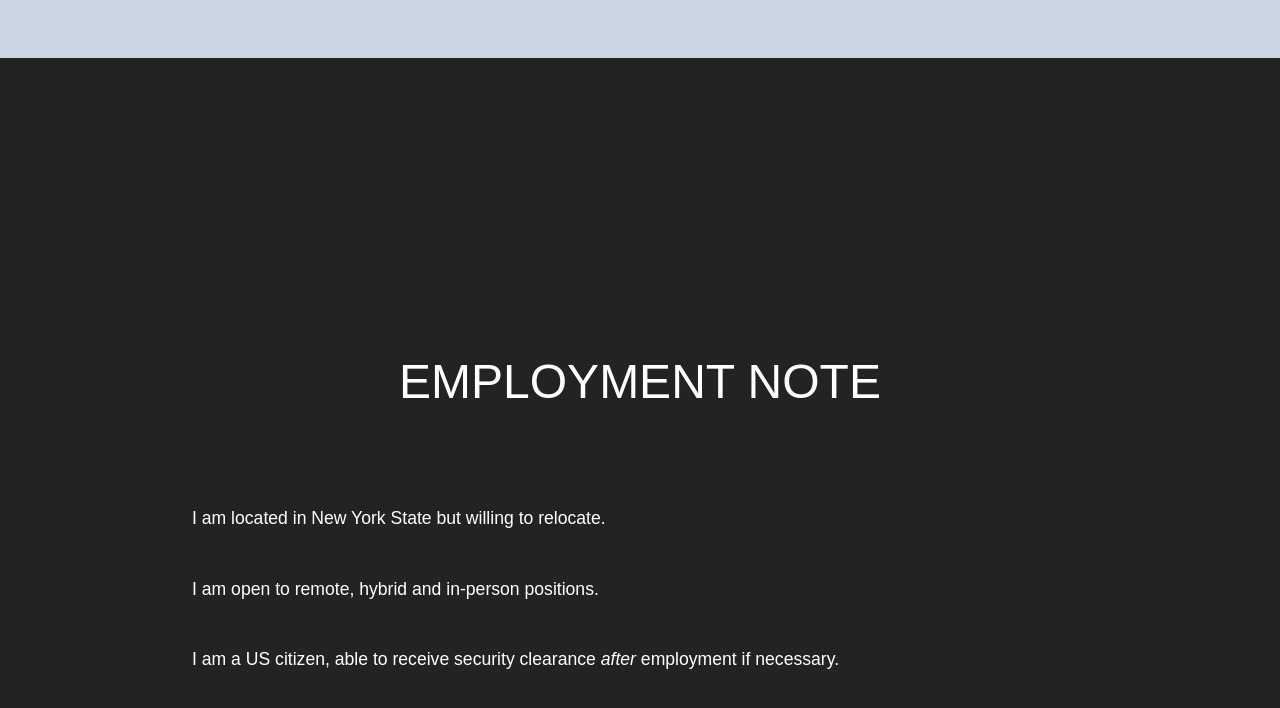
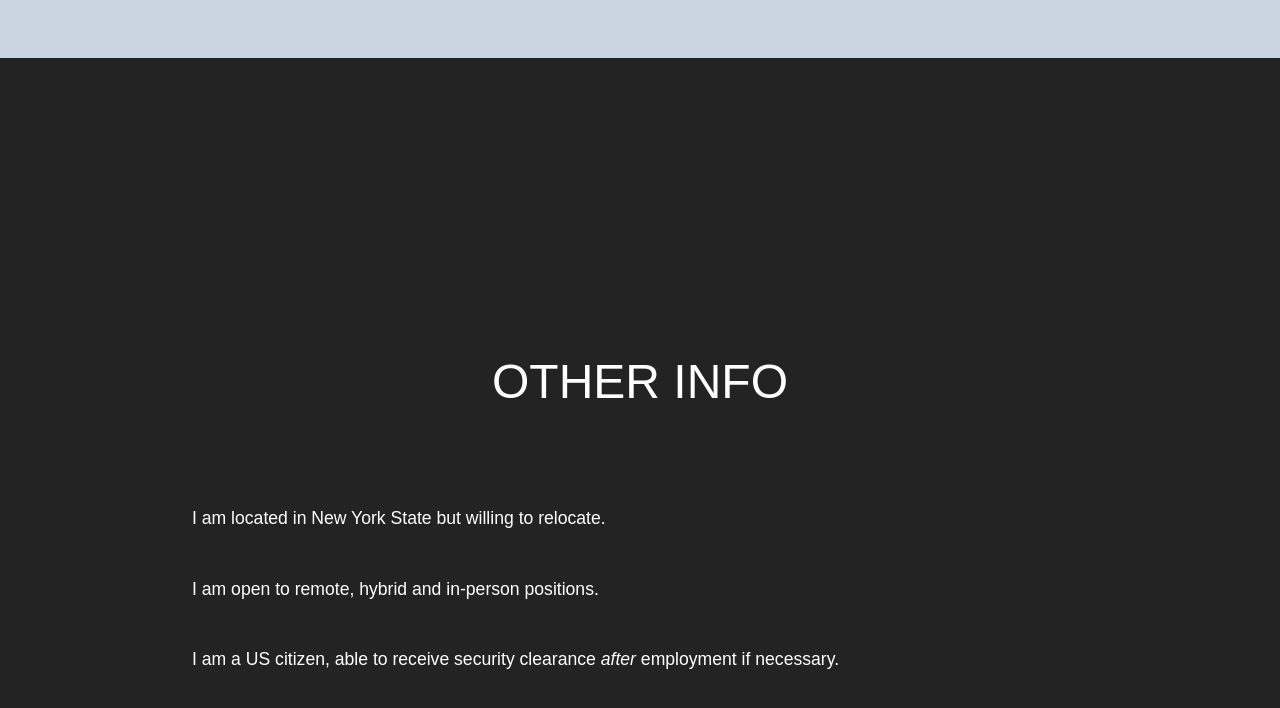
Before and after one commit to jbondarchuk1/Portfolio2, a Next.js app in the folder nextjs/: page / in a window 1280 px wide. Shown: the part 2982-3690 px from the top of the page. Built offline with nearby package versions, Linux system fonts and the light colour scheme.

Commit message:
Update page.tsx

```diff
--- a/nextjs/src/app/page.tsx
+++ b/nextjs/src/app/page.tsx
@@ -47,7 +47,7 @@ function Home() {
         </div>
         <div className={mainStyles.Main}>
           <div className={mainStyles.section}>
-            <p id={mainStyles.mainHeader}>EMPLOYMENT NOTE</p>
+            <p id={mainStyles.mainHeader}>OTHER INFO</p>
             <p id={mainStyles.body1} className=" text-justify">
               <br/>I am located in New York State but willing to relocate.
               <br/><br/>I am open to remote, hybrid and in-person positions.
```
